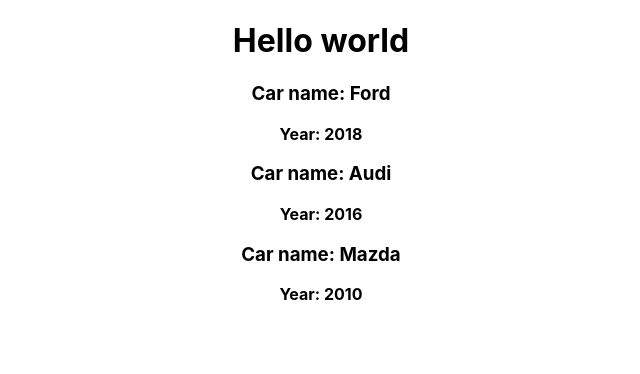
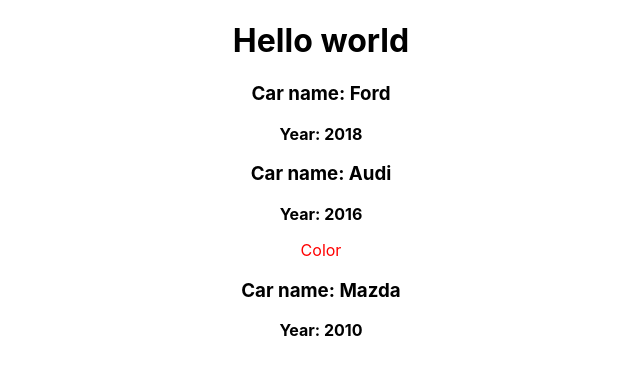
Before and after one commit to chaikovskyit/react-express, a React (Create React App) app: page / in a window 1280 px wide. Shown: the top 374 px of the page, without its empty margins (319-959 px from the left). Built offline with nearby package versions, Linux system fonts and the light colour scheme.

Commit message:
add content in component

```diff
--- a/src/App.js
+++ b/src/App.js
@@ -11,7 +11,9 @@
 		<div style={divStyle}>
 			<h1>Hello world</h1>
 			<Car name={'Ford'} year={2018} />
-			<Car name={'Audi'} year={2016} />
+			<Car name={'Audi'} year={2016}>
+				<p style={{ color: 'red' }}>Color</p>
+			</Car>
 			<Car name={'Mazda'} year={2010} />
 		</div>
 	);
--- a/src/Car/Car.jsx
+++ b/src/Car/Car.jsx
@@ -6,5 +6,6 @@
 		<p>
 			<strong>Year: {props.year}</strong>
 		</p>
+		{props.children}
 	</div>
 );
```
